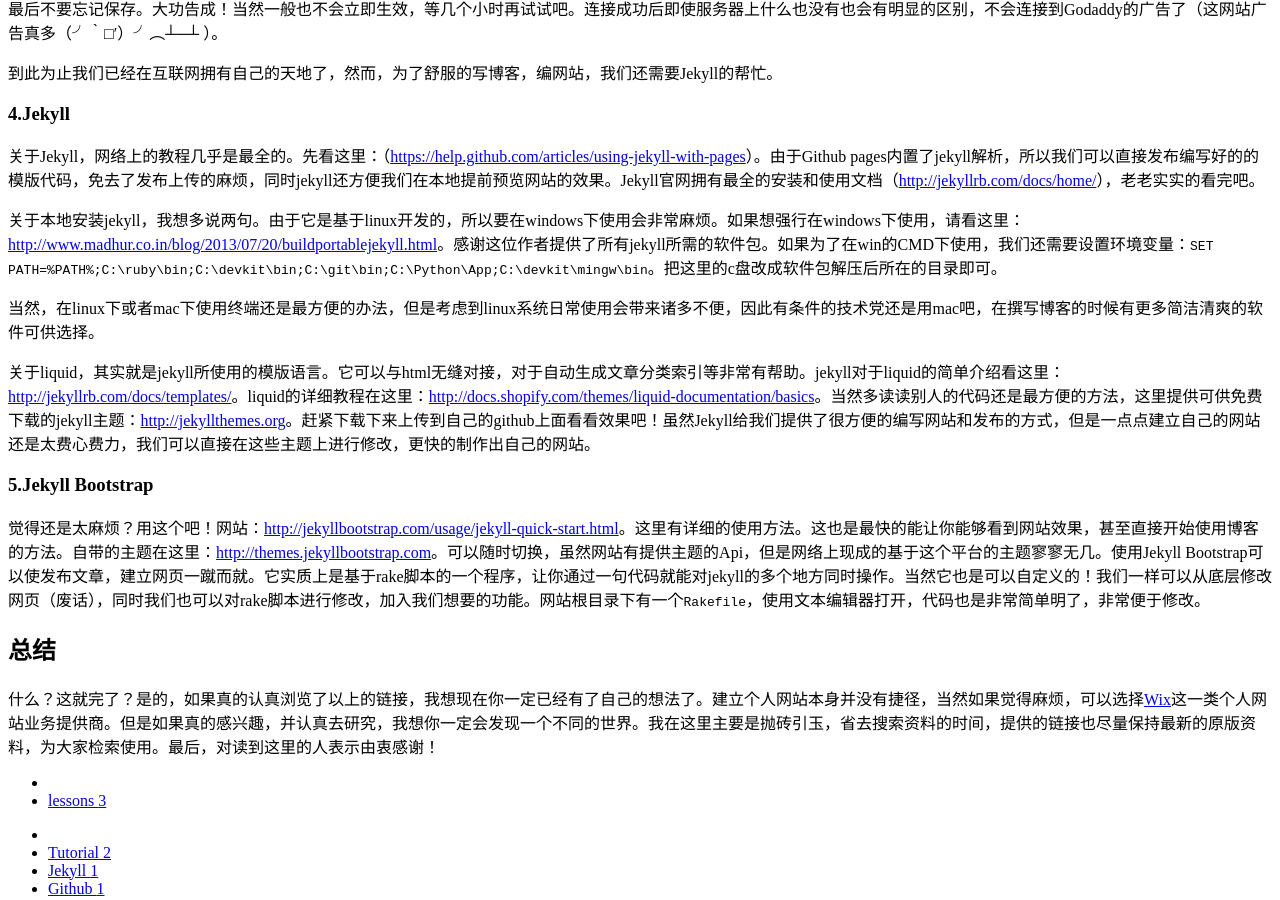
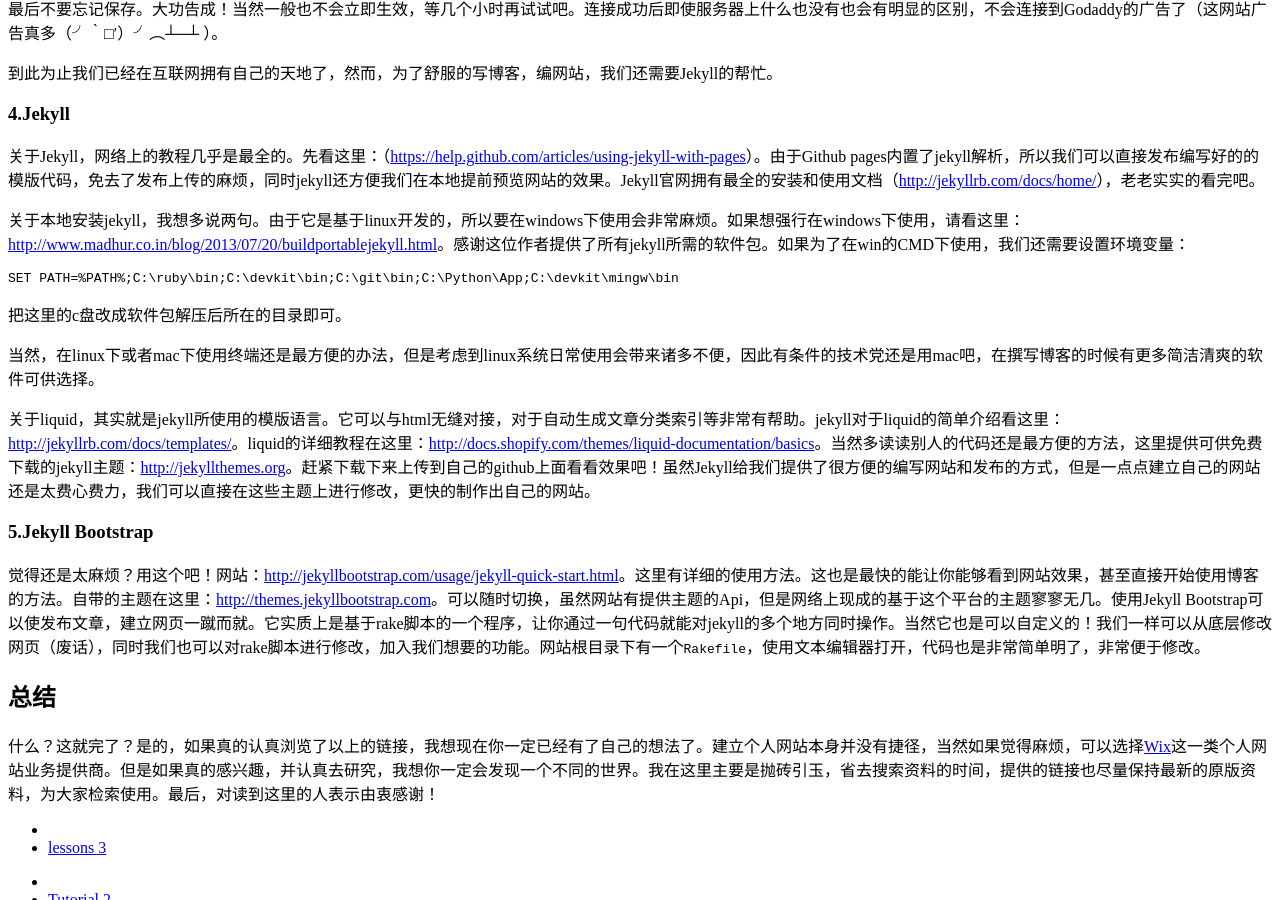
Before and after one commit to qiaogao/qiaogao.github.io, a Jekyll site: the page built from _posts/2014-01-10-jekyll-github.md, in a window 1280 px wide and 900 px high, scrolled down 2893 px. Built offline with Jekyll 4.4.1, drawn with Linux system fonts in a browser that asks for light colours; Markdown is read by kramdown in place of the engine named in the settings; comment, search, counter and statistics services are not loaded.

Commit message:
mobtest_35

```diff
--- a/_posts/2014-01-10-jekyll-github.md
+++ b/_posts/2014-01-10-jekyll-github.md
@@ -57,7 +57,11 @@
 ###4.Jekyll
 关于Jekyll，网络上的教程几乎是最全的。先看这里：（<https://help.github.com/articles/using-jekyll-with-pages>）。由于Github pages内置了jekyll解析，所以我们可以直接发布编写好的的模版代码，免去了发布上传的麻烦，同时jekyll还方便我们在本地提前预览网站的效果。Jekyll官网拥有最全的安装和使用文档（<http://jekyllrb.com/docs/home/>），老老实实的看完吧。
 
-关于本地安装jekyll，我想多说两句。由于它是基于linux开发的，所以要在windows下使用会非常麻烦。如果想强行在windows下使用，请看这里：<http://www.madhur.co.in/blog/2013/07/20/buildportablejekyll.html>。感谢这位作者提供了所有jekyll所需的软件包。如果为了在win的CMD下使用，我们还需要设置环境变量：`SET PATH=%PATH%;C:\ruby\bin;C:\devkit\bin;C:\git\bin;C:\Python\App;C:\devkit\mingw\bin`。把这里的c盘改成软件包解压后所在的目录即可。
+关于本地安装jekyll，我想多说两句。由于它是基于linux开发的，所以要在windows下使用会非常麻烦。如果想强行在windows下使用，请看这里：<http://www.madhur.co.in/blog/2013/07/20/buildportablejekyll.html>。感谢这位作者提供了所有jekyll所需的软件包。如果为了在win的CMD下使用，我们还需要设置环境变量：
+
+	SET PATH=%PATH%;C:\ruby\bin;C:\devkit\bin;C:\git\bin;C:\Python\App;C:\devkit\mingw\bin
+
+把这里的c盘改成软件包解压后所在的目录即可。
 
 当然，在linux下或者mac下使用终端还是最方便的办法，但是考虑到linux系统日常使用会带来诸多不便，因此有条件的技术党还是用mac吧，在撰写博客的时候有更多简洁清爽的软件可供选择。
 
```
